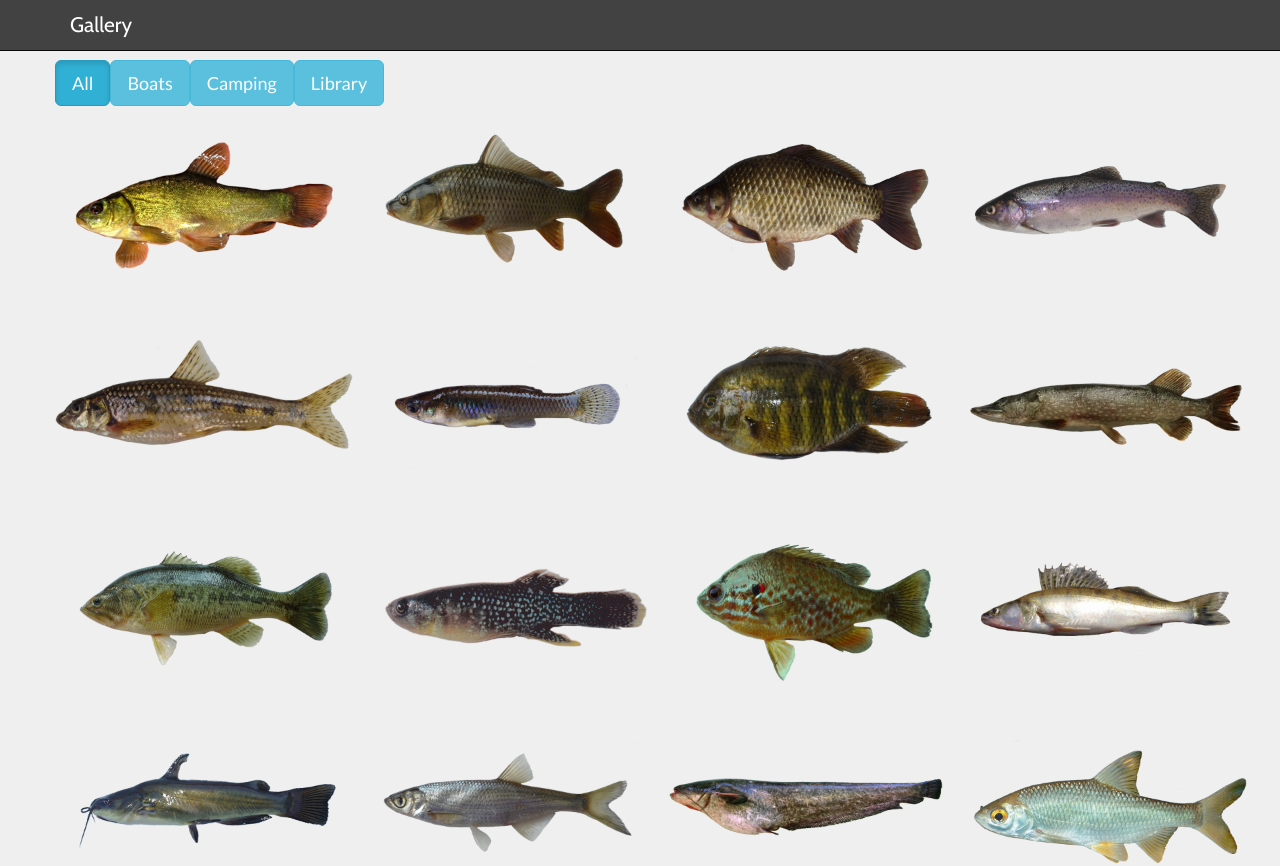
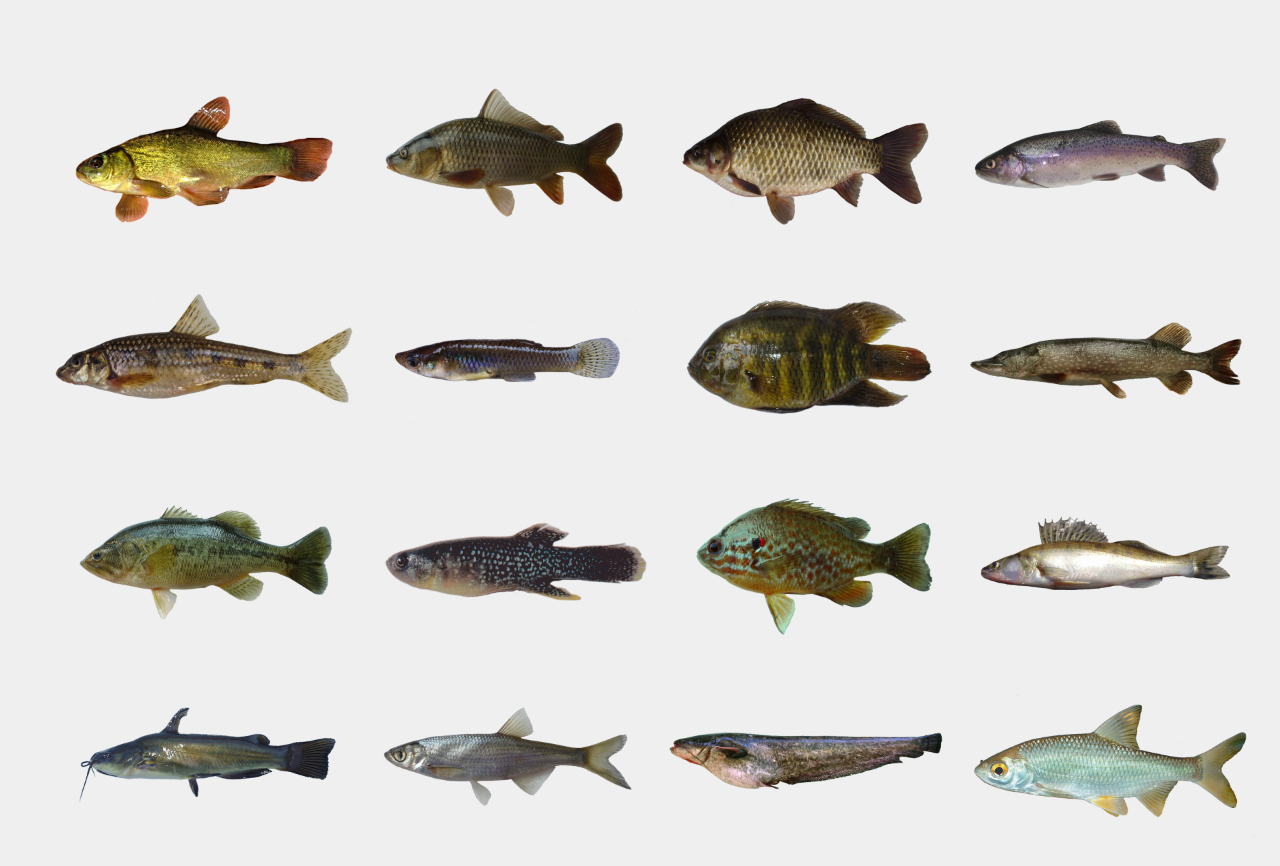
Before and after one commit to tegendraads/frisk, an Angular app: page /gallery in a window 1280 px wide. Shown: the top 866 px of the page. Built offline with nearby package versions, Linux system fonts and the light colour scheme; a web font is replaced by a local one.

Commit message:
changed image location and removed the menu and buttons

```diff
--- a/src/app/app.component.html
+++ b/src/app/app.component.html
@@ -1,4 +1,4 @@
 <div class="container">
-  <app-navbar></app-navbar>
+  <!--<app-navbar></app-navbar>-->
   <router-outlet></router-outlet>
 </div>
--- a/src/app/gallery/gallery.component.html
+++ b/src/app/gallery/gallery.component.html
@@ -1,13 +1,13 @@
 <div class="row">
-    <button class="btn btn-lg btn-info" [class.active]="filterBy==='all'" (click)="filterBy='all'">All</button>
+<!--    <button class="btn btn-lg btn-info" [class.active]="filterBy==='all'" (click)="filterBy='all'">All</button>
     <button class="btn btn-lg btn-info" [class.active]="filterBy==='boats'" (click)="filterBy='boats'">Boats</button>
     <button class="btn btn-lg btn-info" [class.active]="filterBy==='camping'" (click)="filterBy='camping'">Camping</button>
-    <button class="btn btn-lg btn-info" [class.active]="filterBy==='library'" (click)="filterBy='library'">Library</button>
+    <button class="btn btn-lg btn-info" [class.active]="filterBy==='library'" (click)="filterBy='library'">Library</button>-->
     <div class="row text-center text-lg-left" id="thumbnailsList">
         <div class="col-lg-3 col-md-4 col-xs-12"  *ngFor="let image of (visibleImages | imageFilter:filterBy)" >
             <div class="fishdiv">
-                <a [routerLink] ="['/image', image.id]" class="d-block mb-4 h-100">
-                <img src="/assets/img/{{image.url}}" class="img-fluid fishimage" alt="">
+                <a [routerLink] ="['image', image.id]" class="d-block mb-4 h-100">
+                <img src="assets/img/{{image.url}}" class="img-fluid fishimage" alt="">
                 </a>
             </div>
         </div>
--- a/src/app/image/image-detail.component.html
+++ b/src/app/image/image-detail.component.html
@@ -1,6 +1,6 @@
 <div class="row">
   <div class=col-md-12>
-    <div [ngStyle]="{'background-image':'url(/assets/img/'+ image.url +')'}" class="img-container paper">
+    <div [ngStyle]="{'background-image':'url(assets/img/'+ image.url +')'}" class="img-container paper">
     </div>
   </div>
 </div>
```
